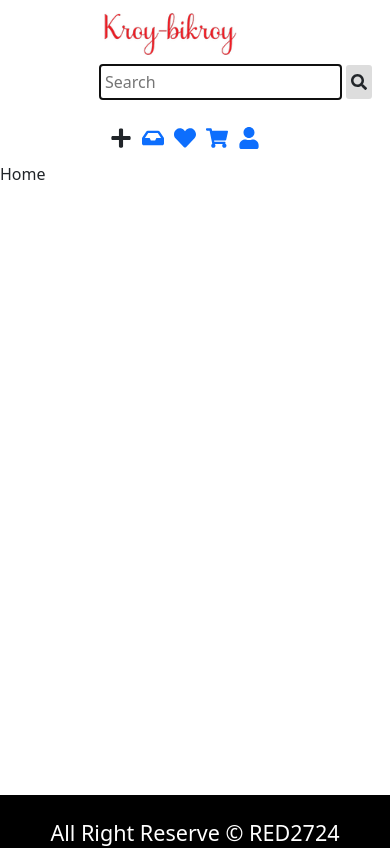
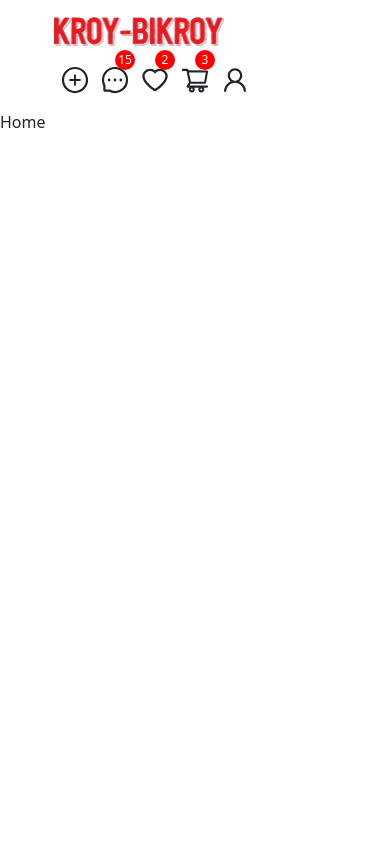
Before and after one commit to mostahidhasan2019331070/kroy-Bikroy, a React (Create React App) app in the folder client/: page / in a window 390 px wide. Shown: the top 848 px of the page. Built offline with nearby package versions, Linux system fonts and the light colour scheme.

Commit message:
header section (responsive)

```diff
--- a/client/src/components/Layout/Header.js
+++ b/client/src/components/Layout/Header.js
@@ -1,14 +1,14 @@
 import React, { useEffect, useRef } from "react"
 import {
-  FaInbox,
-  FaHeart,
-  FaShoppingCart,
-  FaUser,
-  FaSearch,
-  FaPlus,
-} from "react-icons/fa"
-import { Link } from "react-router-dom"
-import logo from "../../images/logo.png"
+  AiOutlineMessage,
+  AiOutlineHeart,
+  AiOutlineShoppingCart,
+  AiOutlineSearch,
+  AiOutlinePlusCircle,
+  AiOutlineUser,
+} from "react-icons/ai"
+import { NavLink, Link } from "react-router-dom"
+import logo from "../../images/logo1.png"
 
 const Header = () => {
   const searchInputRef = useRef(null)
@@ -17,40 +17,59 @@ const Header = () => {
     searchInputRef.current.focus()
   }, [])
 
+  // Example counts
+  const cartCount = 3
+  const messageCount = 15
+  const wishlistCount = 2
+
   return (
     <header className='header'>
-      <div className='logo'>
+      <Link to='/' className='logo'>
         <img src={logo} alt='Kroy-Bikroy Logo' className='logo-img' />
-      </div>
+      </Link>
       <div className='search-box'>
-        <input type='text' placeholder='Search' ref={searchInputRef} />
+        <input
+          type='text'
+          placeholder='Enter the product name...'
+          ref={searchInputRef}
+          className='search-input'
+        />
         <div className='search-icon'>
-          <FaSearch />
+          <AiOutlineSearch />
         </div>
       </div>
       <div className='icons'>
         <div className='icon'>
-          <FaPlus />
+          <NavLink to='/sell' className='icon-navlink'>
+            <AiOutlinePlusCircle />
+          </NavLink>
         </div>
         <div className='icon'>
-          <Link to='/inbox'>
-            <FaInbox />
-          </Link>
+          <NavLink to='/inbox' className='icon-navlink'>
+            <AiOutlineMessage />
+          </NavLink>
+          {messageCount > 0 && (
+            <span className='count-badge'>{messageCount}</span>
+          )}
         </div>
         <div className='icon'>
-          <Link to='/wishlist'>
-            <FaHeart />
-          </Link>
+          <NavLink to='/wishlist' className='icon-navlink'>
+            <AiOutlineHeart />
+          </NavLink>
+          {wishlistCount > 0 && (
+            <span className='count-badge'>{wishlistCount}</span>
+          )}
         </div>
         <div className='icon'>
-          <Link to='/cart'>
-            <FaShoppingCart />
-          </Link>
+          <NavLink to='/cart' className='icon-navlink'>
+            <AiOutlineShoppingCart />
+          </NavLink>
+          {cartCount > 0 && <span className='count-badge'>{cartCount}</span>}
         </div>
         <div className='icon'>
-          <Link to='/profile'>
-            <FaUser />
-          </Link>
+          <NavLink to='/profile' className='icon-navlink'>
+            <AiOutlineUser />
+          </NavLink>
         </div>
       </div>
     </header>
--- a/client/src/components/Layout/Layout.js
+++ b/client/src/components/Layout/Layout.js
@@ -17,7 +17,7 @@ const Layout = ({ children, title, description, keywords, author }) => {
       </Helmet>
       <Header />
 
-      <main style={{ minHeight: "75vh" }}>
+      <main style={{ minHeight: "100vh" }}>
         {/* <Toaster /> */}
         {children}
       </main>
--- a/client/src/index.css
+++ b/client/src/index.css
@@ -16,6 +16,7 @@
   --cultured: hsl(0, 0%, 93%);
   --white: hsl(0, 100%, 100%);
   --onyx: hsl(0, 0%, 27%);
+  --primary-color: #eb3223;
 
   /**
    * typography
@@ -110,7 +111,7 @@
 }
 
 .logo-img {
-  width: 150px; /* Adjust the logo width as needed */
+  width: 180px; /* Adjust the logo width as needed */
   height: 20px;
   height: auto;
 }
@@ -132,10 +133,12 @@
 .search-icon {
   display: flex;
   align-items: center;
-  padding: 5px;
-  background-color: #ddd;
+  padding: 10px;
+  background-color: var(--primary-color);
   border-radius: 3px;
   cursor: pointer;
+  color: white;
+  /* margin-left: 0px; */
 }
 
 .search-icon svg {
@@ -144,33 +147,77 @@
 
 .icons {
   display: flex;
+  flex-wrap: wrap;
 }
 
 .icon {
   margin-left: 15px; /* Increase the gap between icons */
-  font-size: 22px; /* Increase the size of icons */
+  font-size: 30px; /* Increase the size of icons */
+  position: relative;
+}
+
+.icon-navlink {
+  color: inherit;
+  text-decoration: none;
+}
+
+.count-badge {
+  position: absolute;
+  top: -5px;
+  right: -5px;
+  display: flex;
+  align-items: center;
+  justify-content: center;
+  width: 20px;
+  height: 20px;
+  background-color: red;
+  color: #fff;
+  font-size: 12px;
+  border-radius: 50%;
+}
+
+/* #eb3223 */
+
+.active {
+  border-bottom: 2px solid var(--primary-color);
 }
 
 /* Media Queries */
-@media screen and (max-width: 600px) {
+@media screen and (max-width: 992px) {
+  .search-box {
+    flex-basis: 30%;
+  }
+
   .header {
-    flex-direction: column;
-    align-items: flex-start;
+    padding: 10px 50px;
+  }
+
+  .logo {
+    margin-right: 5px;
+  }
+}
+@media screen and (max-width: 768px) {
+  .header {
+    flex-direction: row;
+    justify-content: flex-start;
+  }
+
+  .logo {
+    margin-right: 20px;
   }
 
   .search-box {
-    flex-basis: 100%;
+    display: none;
   }
 
   .icons {
-    margin-top: 10px;
+    margin-top: 0;
   }
 
   .icon {
-    margin-left: 10px; /* Adjust the gap for smaller screens */
+    margin-left: 10px;
   }
 }
-
 /* footer */
 .footer {
   color: white;
```
Also changed, not shown: client/src/images/logo1.png (added).
